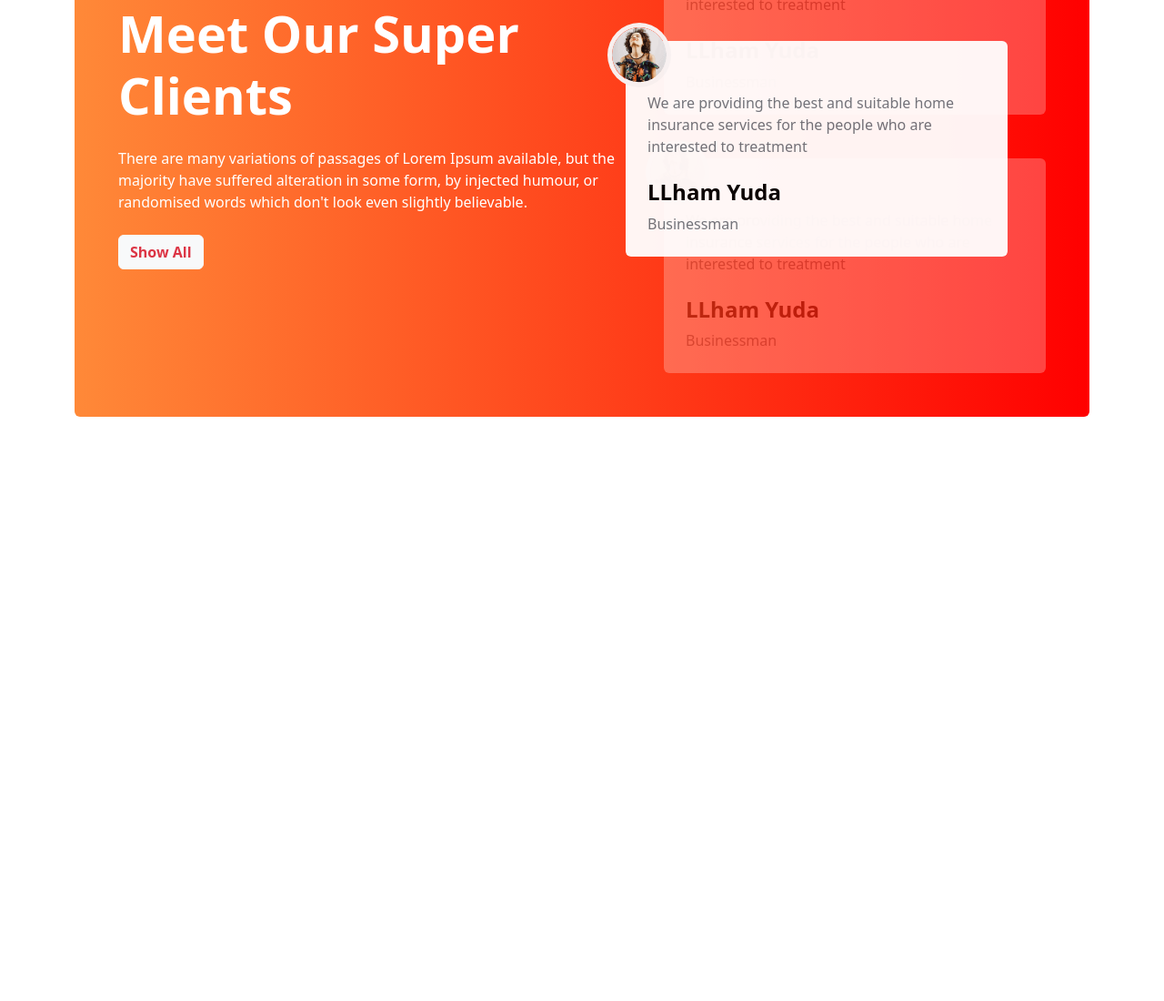
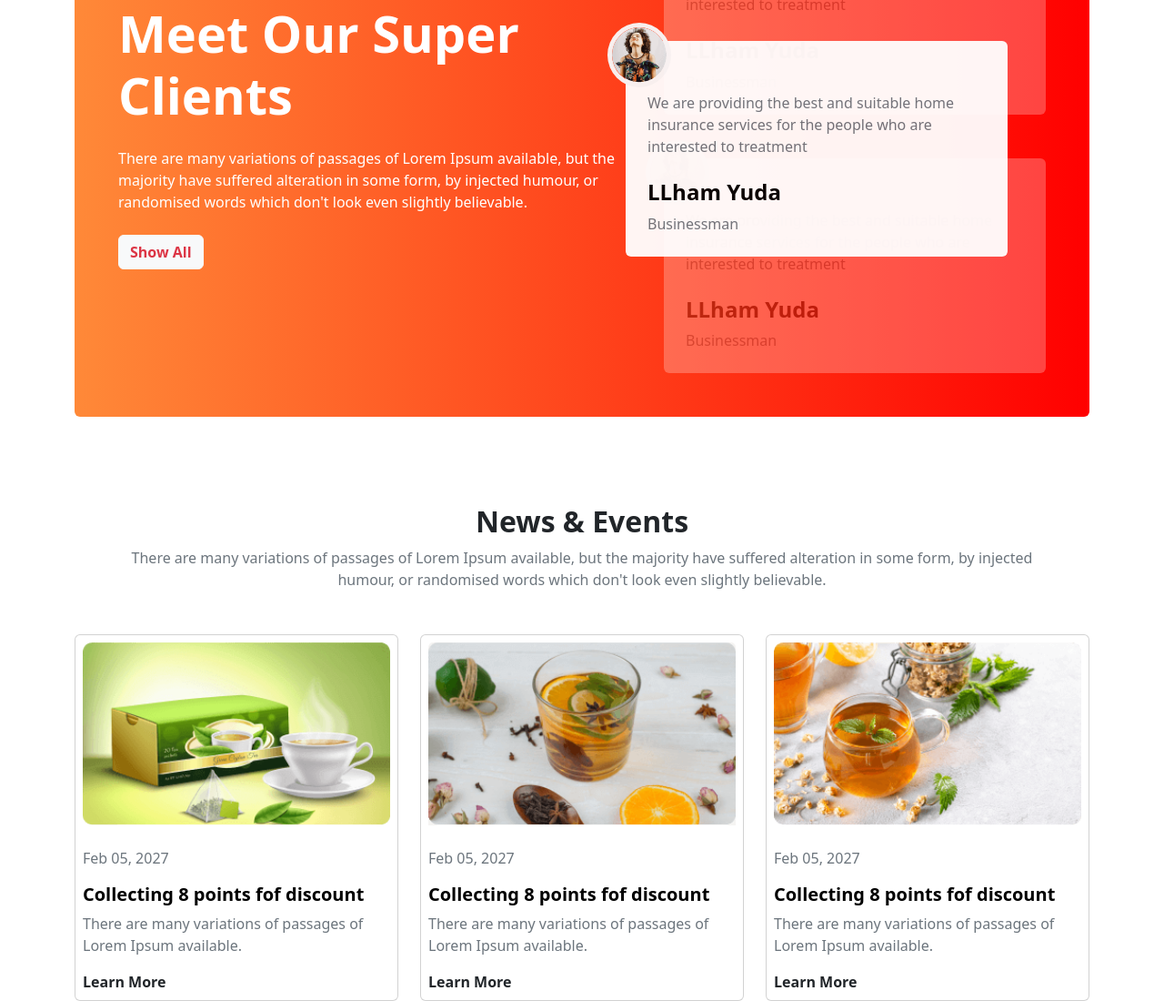
Before and after one commit to naimalinaim1/tea-house, a plain HTML site: page index.html in a window 1280 px wide. Shown: the part 2008-3108 px from the top of the page at 91% size. Before the commit the page ends 2466 px from the top, so only its background shows below. Drawn offline with nearby package versions, Linux system fonts and the light colour scheme.

Commit message:
Added news and event

```diff
--- a/index.html
+++ b/index.html
@@ -145,6 +145,46 @@
                 </div>
             </div>
         </section>
+        <!-- news and events -->
+        <section class="container-md mt-5 pt-5">
+            <h2 class="text-center text-bold fw-bold">News & Events</h2>
+            <p class="text-secondary text-center px-2 px-md-5 mb-5">There are many variations of passages of Lorem Ipsum available, but the majority have suffered alteration in some form, by injected humour, or randomised words which don't look even slightly believable.</p>
+            <div class="row row-cols-1 row-cols-sm-2 row-cols-md-3 g-4">
+                <div class="col">
+                  <div class="card p-2">
+                    <img src="images/news-1.png" class="card-img-top" alt="...">
+                    <div class="card-body p-0">
+                        <p class="text-secondary mt-4">Feb 05, 2027</p>
+                        <h5 class="text-black fw-bold">Collecting 8 points fof discount</h5>
+                        <p class="text-secondary">There are many variations of passages of Lorem Ipsum available.</p>
+                        <p class="fw-bold mb-0">Learn More</p>
+                    </div>
+                  </div>
+                </div>
+                <div class="col">
+                  <div class="card p-2">
+                    <img src="images/news-2.png" class="card-img-top" alt="...">
+                    <div class="card-body p-0">
+                        <p class="text-secondary mt-4">Feb 05, 2027</p>
+                        <h5 class="text-black fw-bold">Collecting 8 points fof discount</h5>
+                        <p class="text-secondary">There are many variations of passages of Lorem Ipsum available.</p>
+                        <p class="fw-bold mb-0">Learn More</p>
+                    </div>
+                  </div>
+                </div>
+                <div class="col">
+                  <div class="card p-2">
+                    <img src="images/news-3.png" class="card-img-top" alt="...">
+                    <div class="card-body p-0">
+                        <p class="text-secondary mt-4">Feb 05, 2027</p>
+                        <h5 class="text-black fw-bold">Collecting 8 points fof discount</h5>
+                        <p class="text-secondary">There are many variations of passages of Lorem Ipsum available.</p>
+                        <p class="fw-bold mb-0">Learn More</p>
+                    </div>
+                  </div>
+                </div>
+              </div>
+        </section>
     </main>
 
 
```
